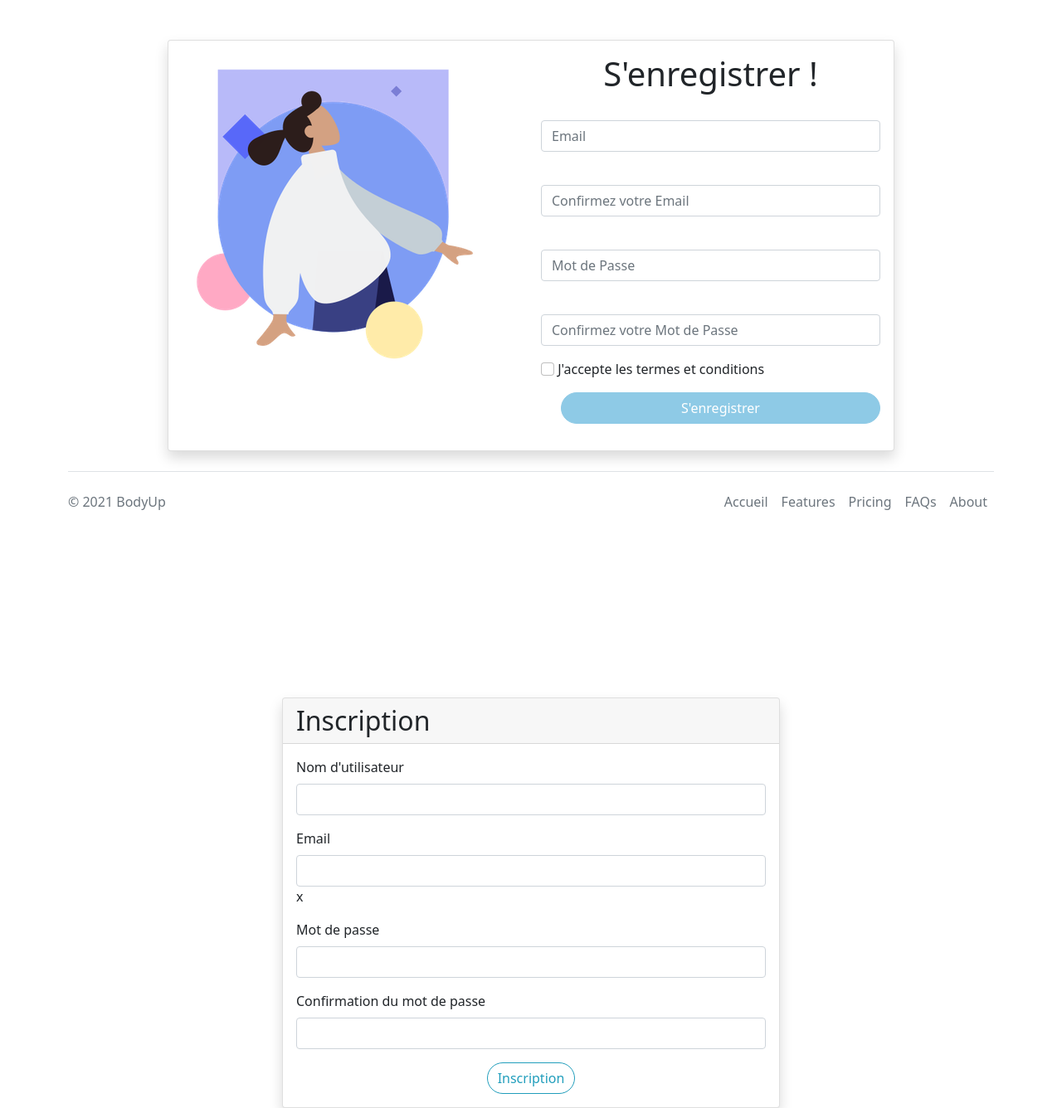
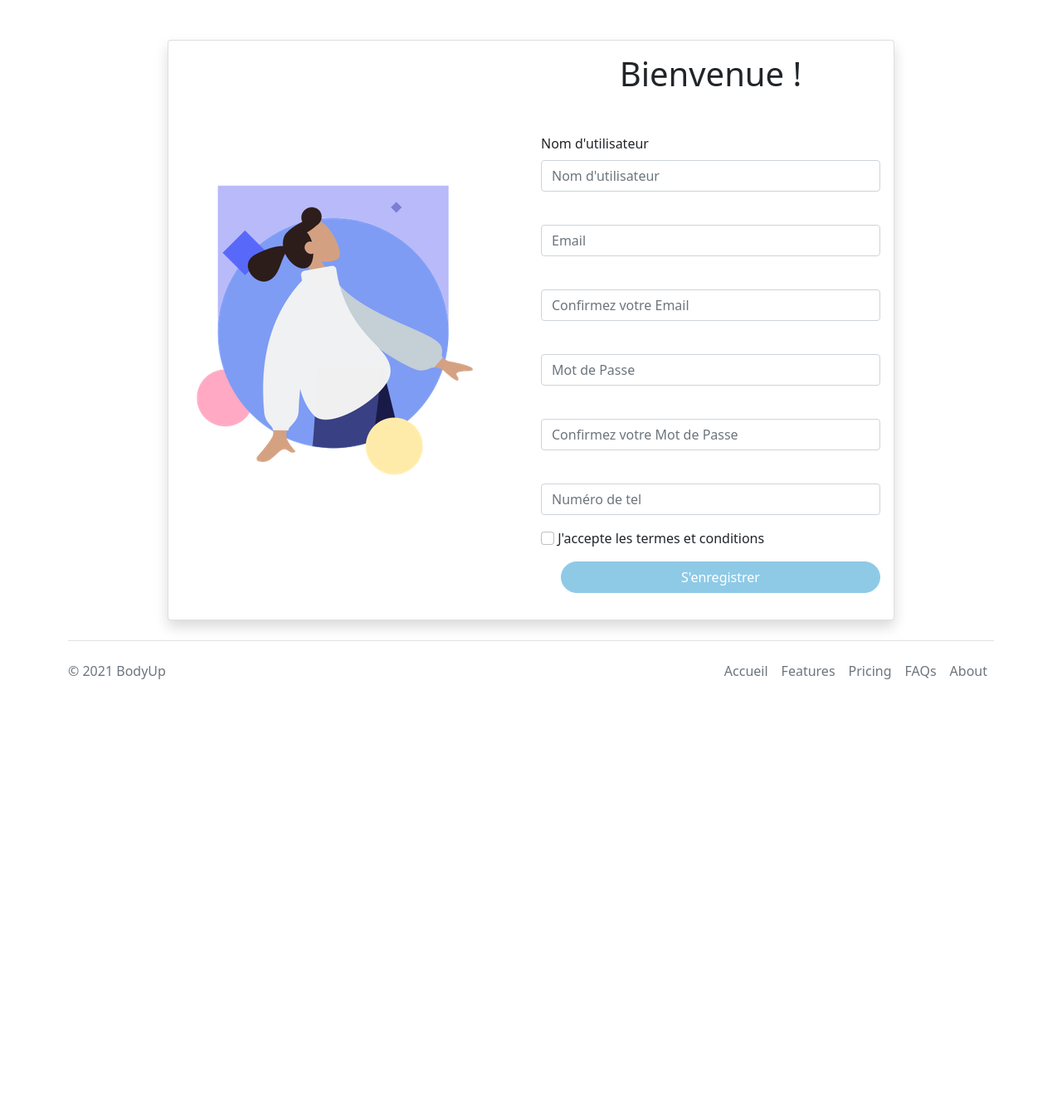
Before and after one commit to Kelvinfbt/mspr-wis2, a PHP site: page /register.php in a window 1280 px wide. Shown: the whole page at 83% size. After the commit the page ends 819 px from the top, so only its background shows below. Run offline with PHP 8.4, Linux system fonts and the light colour scheme.

Commit message:
update: login/register

```diff
--- a/index.php
+++ b/index.php
@@ -53,7 +53,11 @@
             </div>
         </div>
 
+<<<<<<< Updated upstream
 
 </main>
 
 <?php require_once 'template-parts/layout/footer.php' ?>
+=======
+</main>
+>>>>>>> Stashed changes
--- a/login.php
+++ b/login.php
@@ -22,6 +22,10 @@
                                 <label for="exampleInputPassword1" class="form-label"></label>
                                 <input type="password" class="form-control" id="exampleInputPassword1" placeholder="Mot de Passe">
                             </div>
+                            <input class="form-check-input mb-3" type="checkbox" value="" id="invalidCheck">
+                            <label class="form-check-label" for="invalidCheck">
+                                Rester Connecté
+                            </label>
                             <div class="d-grid gap-2">
                                 <button type="submit" class="btn btn-light text-white">Se connecter</button>
                             </div>
--- a/package.json
+++ b/package.json
@@ -8,6 +8,7 @@
   },
   "dependencies": {
     "bootstrap": "^5.1.3",
-    "bootstrap-icons": "^1.7.2"
+    "bootstrap-icons": "^1.7.2",
+    "lottie-web": "^5.8.1"
   }
 }
--- a/register.php
+++ b/register.php
@@ -10,14 +10,21 @@
 
                     <div class="row">
                         <div class="col-sm-6">
-                            <div class="card-image">
+                            <div class="card-image-register">
                                 <img src="assets/images/humaaans2.png">
                             </div>
                         </div>
 
                         <div class="col-sm-6">
-                            <h1 class="text-center">S'enregistrer !</h1>
+                            <h1 class="text-center mb-5">Bienvenue !</h1>
                             <form class="form" action="api/users/store.php" method="post">
+
+                                <div class="mb-3">
+                                    <label class="form-label" for="username">Nom d'utilisateur</label>
+                                    <input type="text" class="form-control" name="username" id="username"
+                                           maxlength="255" placeholder="Nom d'utilisateur">
+                                </div>
+
                                 <div class="mb-3">
                                     <label for="exampleInputEmail1" class="form-label"></label>
                                     <input type="email" class="form-control" id="exampleInputEmail1"
@@ -37,6 +44,11 @@
                                     <label for="exampleInputPassword1" class="form-label"></label>
                                     <input type="password" class="form-control" id="exampleInputPassword1"
                                            placeholder="Confirmez votre Mot de Passe">
+                                </div>
+                                <div class="mb-3">
+                                    <label for="exampleInputTel" class="form-label"></label>
+                                    <input type="tel" class="form-control" id="exampleInputTel"
+                                           placeholder="Numéro de tel">
                                 </div>
 
                                 <input class="form-check-input" type="checkbox" value="" id="invalidCheck" required>
@@ -58,65 +70,3 @@
 </main>
 
 <?php require "template-parts/layout/footer.php" ?>
-
-<?php
-
-$page = ['title' => 'Inscription'];
-
-require_once 'template-parts/layout/head.php'; ?>
-
-<main id="main">
-
-    <section id="auth-content">
-        <div class="container">
-
-            <div class="card mx-auto shadow" style="max-width: 600px; margin-top: 200px">
-
-                <div class="card-header">
-                    <h1 class="h2 mb-0">Inscription</h1>
-                </div>
-                <div class="card-body">
-                    <form action="api/users/store.php" method="POST">
-
-                        <div class="mb-3">
-                            <label class="form-label" for="username">Nom d'utilisateur</label>
-                            <input type="text" class="form-control" name="username" id="username"
-                                   maxlength="255"
-                                   required>
-                        </div>
-
-                        <div class="mb-3">
-                            <label class="form-label" for="email">Email</label>
-                            <input type="text" class="form-control" name="email" id="email" maxlength="255"
-                                   required>
-                            x
-                        </div>
-
-                        <div class="mb-3">
-                            <label class="form-label" for="password">Mot de passe</label>
-                            <input type="password" class="form-control" name="password" id="password"
-                                   maxlength="255" minlength="6" required>
-                        </div>
-
-                        <div class="mb-3">
-                            <label class="form-label" for="password_confirm">Confirmation du mot de
-                                passe</label>
-                            <input type="password" class="form-control" name="password_confirm"
-                                   id="password_confirm" maxlength="255" minlength="6"
-                                   required>
-                        </div>
-
-                        <div class="text-center">
-                            <button type="submit" class="btn btn-outline-primary">
-                                Inscription
-                            </button>
-                        </div>
-                    </form>
-                </div>
-            </div>
-        </div>
-    </section>
-
-</main>
-
-<?php require_once 'template-parts/layout/footer.php'; ?>
--- a/src/scss/app.scss
+++ b/src/scss/app.scss
@@ -11,5 +11,6 @@
 @import "home";
 @import "components/login";
 @import "components/sidebar";
+
 @import "pages/hero-account";
 @import "pages/main-account";
--- a/src/scss/components/_login.scss
+++ b/src/scss/components/_login.scss
@@ -22,5 +22,9 @@
     margin-left: auto;
     margin-right: auto;
     width: 900px;
+
+    .card-image-register{
+      margin-top: 140px;
+    }
   }
 }
```
Also changed, not shown: assets/css/app.css, package-lock.json, src/js/app.js (line endings or trailing spaces).
